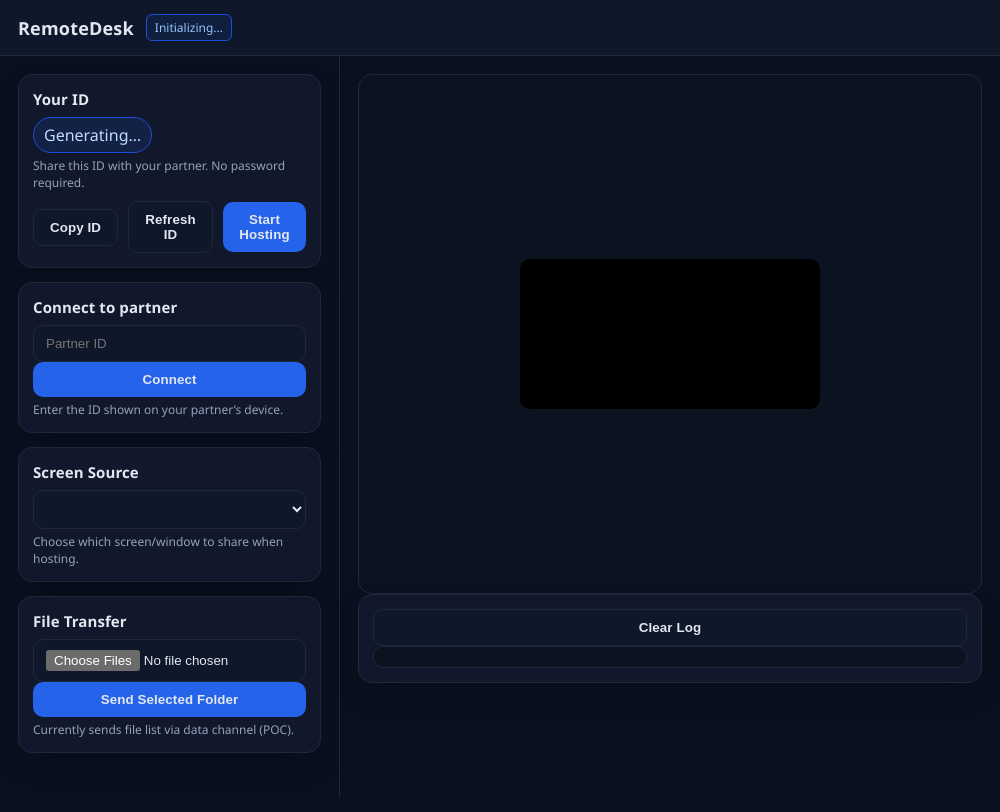
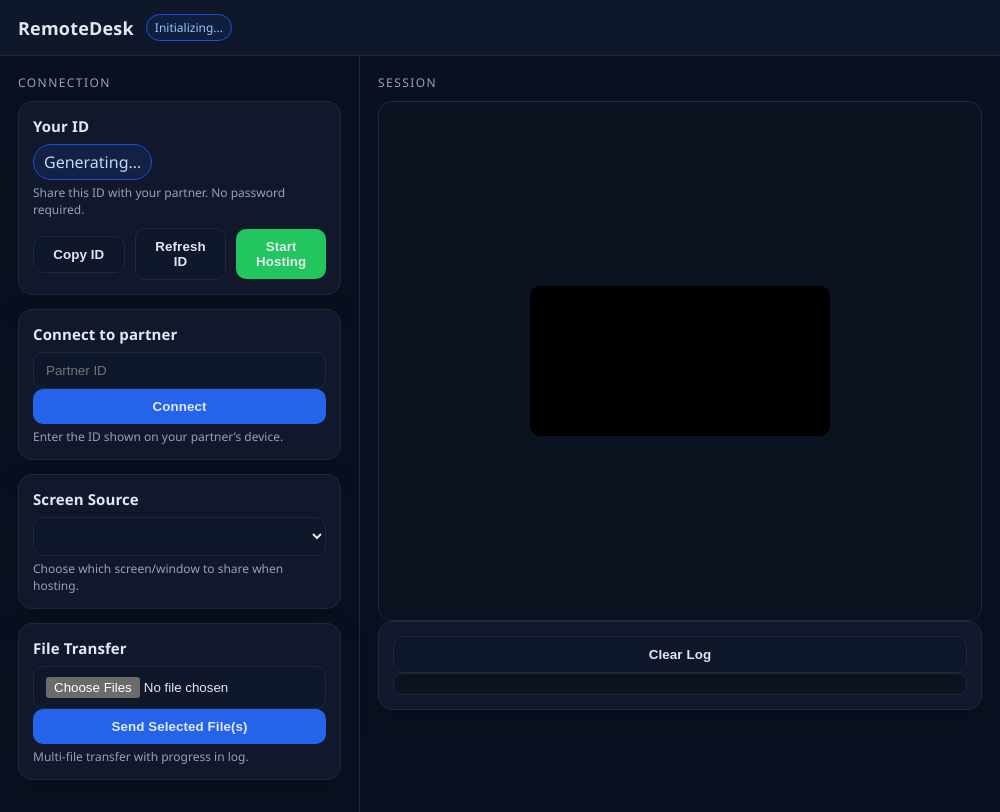
Before and after one commit to NoSafeSky/jdo-remote, an Electron app: page JDO Intel Developing Pack/renderer/index.html in a window 1000 px wide. Drawn offline with Linux system fonts and the light colour scheme; no server answers.

Commit message:
UI polish

```diff
--- a/JDO Intel Developing Pack/renderer/index.html
+++ b/JDO Intel Developing Pack/renderer/index.html
@@ -13,19 +13,21 @@
         --accent: #2563eb;
         --text: #e2e8f0;
         --muted: #94a3b8;
+        --success: #22c55e;
       }
       * { box-sizing: border-box; }
       body { font-family: 'Segoe UI', system-ui, sans-serif; margin: 0; padding: 0; background: var(--bg); color: var(--text); }
       header { padding: 14px 18px; background: #0f172a; display: flex; align-items: center; gap: 12px; border-bottom: 1px solid var(--border); }
       header strong { font-size: 18px; letter-spacing: 0.2px; }
-      .status { font-size: 12px; color: #93c5fd; padding: 4px 8px; border: 1px solid #1d4ed8; border-radius: 6px; background: rgba(37,99,235,0.1); }
-      main { display: grid; grid-template-columns: 340px 1fr; min-height: calc(100vh - 60px); }
+      .status { font-size: 12px; color: #93c5fd; padding: 4px 8px; border: 1px solid #1d4ed8; border-radius: 999px; background: rgba(37,99,235,0.1); }
+      main { display: grid; grid-template-columns: 360px 1fr; min-height: calc(100vh - 60px); }
       section { padding: 18px; border-right: 1px solid var(--border); }
       section:last-child { border-right: none; }
       input, button, select { padding: 10px 12px; border-radius: 10px; border: 1px solid var(--border); background: #0f172a; color: var(--text); width: 100%; }
       button { cursor: pointer; background: var(--accent); border: none; font-weight: 700; letter-spacing: 0.1px; transition: transform 120ms ease, opacity 120ms; }
       button:hover { transform: translateY(-1px); opacity: 0.96; }
       button.secondary { background: #0f172a; border: 1px solid var(--border); }
+      button.success { background: var(--success); }
       .row { display: flex; gap: 10px; align-items: center; }
       .row > * { flex: 1; }
       .card { background: var(--panel); border: 1px solid var(--border); border-radius: 14px; padding: 14px; margin-bottom: 14px; box-shadow: 0 12px 30px rgba(0,0,0,0.18); }
@@ -33,8 +35,9 @@
       .hint { font-size: 12px; color: var(--muted); margin-top: 4px; }
       .video-container { background: #0b1220; border-radius: 14px; border: 1px solid var(--border); height: 520px; display: grid; place-items: center; overflow: hidden; }
       video { max-width: 100%; max-height: 100%; background: black; border-radius: 10px; }
-      .log { max-height: 160px; overflow-y: auto; font-family: 'Cascadia Code', monospace; font-size: 12px; background: #0b1220; border: 1px solid var(--border); border-radius: 10px; padding: 10px; line-height: 1.4; }
+      .log { max-height: 190px; overflow-y: auto; font-family: 'Cascadia Code', monospace; font-size: 12px; background: #0b1220; border: 1px solid var(--border); border-radius: 10px; padding: 10px; line-height: 1.4; }
       .pill { display: inline-flex; align-items: center; gap: 6px; padding: 6px 10px; border-radius: 999px; background: rgba(37,99,235,0.12); color: #bfdbfe; border: 1px solid #1d4ed8; }
+      .section-title { font-size: 12px; text-transform: uppercase; letter-spacing: 0.12em; color: var(--muted); margin: 0 0 10px; }
     </style>
   </head>
   <body>
@@ -44,6 +47,7 @@
     </header>
     <main>
       <section>
+        <div class="section-title">Connection</div>
         <div class="card">
           <h3>Your ID</h3>
           <div class="pill" id="host-session-pill">Generating…</div>
@@ -51,7 +55,7 @@
           <div class="row" style="margin-top:10px;">
             <button class="secondary" id="btn-copy-session">Copy ID</button>
             <button class="secondary" id="btn-refresh-id">Refresh ID</button>
-            <button id="btn-start-host">Start Hosting</button>
+            <button class="success" id="btn-start-host">Start Hosting</button>
           </div>
         </div>
         <div class="card">
@@ -72,11 +76,12 @@
         <div class="card">
           <h3>File Transfer</h3>
           <div class="row"><input id="file-input" type="file" webkitdirectory directory multiple /></div>
-          <div class="row"><button id="btn-send-files">Send Selected Folder</button></div>
-          <div class="hint">Currently sends file list via data channel (POC).</div>
+          <div class="row"><button id="btn-send-files">Send Selected File(s)</button></div>
+          <div class="hint">Multi-file transfer with progress in log.</div>
         </div>
       </section>
       <section>
+        <div class="section-title">Session</div>
         <div class="video-container">
           <video id="remote-video" autoplay playsinline></video>
         </div>
```
